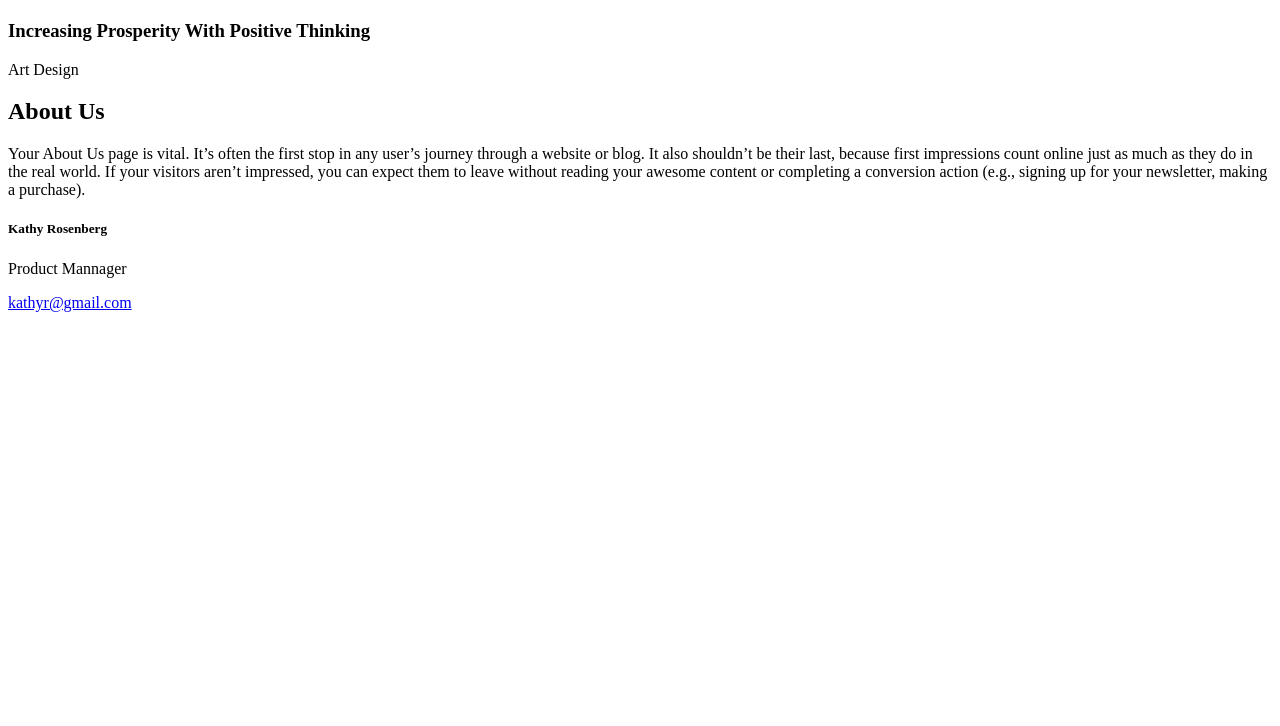
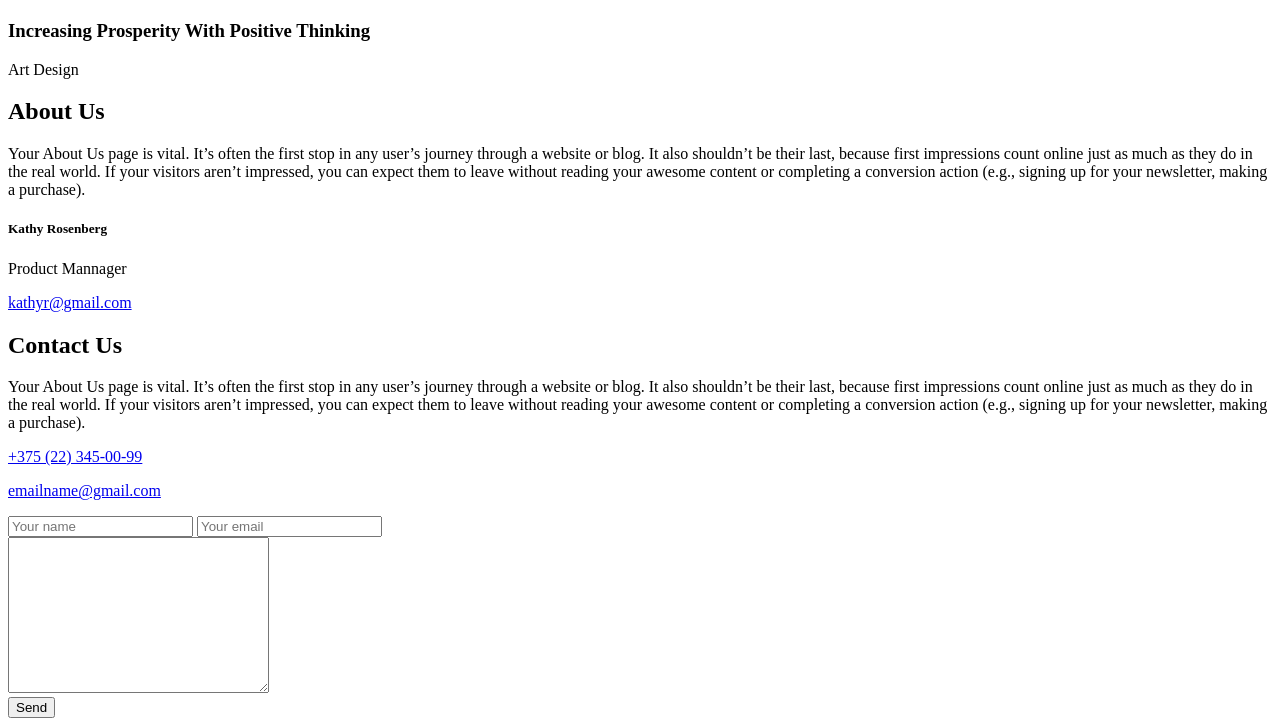
Before and after one commit to Atm0s/Friday-Live-Coding, a plain HTML site: page index.html in a window 1280 px wide. Shown: the part 757-1483 px from the top of the page. Before the commit the page ends 1077 px from the top, so only its background shows below. Drawn offline with Linux system fonts and the light colour scheme.

Commit message:
feat: add contact-us section

```diff
--- a/index.html
+++ b/index.html
@@ -98,8 +98,34 @@
 					</div>
 				</div>
 	</section>
+
 	<section class="contact-us">
-
+		<div class="wrapper">
+			<h2>Contact Us</h2>
+			<div class="layout-2-class">
+				<div class="contact-us__content">
+					<p>Your About Us page is vital. It’s often the first stop in any user’s journey through a website or blog. It also shouldn’t be their last, because first impressions count online just as much as they do in the real world. If your visitors aren’t impressed, you can expect them to leave without reading your awesome content or completing a conversion action (e.g., signing up for your newsletter, making a purchase).</p>
+					<p>
+							<span class="ico ico_phone"></span> <a href="tel:+375223450099">+375 (22) 345-00-99</a>
+					</p>
+					<p>
+							<span class="ico ico_letter"></span> <a href="mailto:emailname@gmail.com">emailname@gmail.com</a>
+					</p>
+				</div>
+				<div class="contact-us__form">
+					<form action method="POST">
+						<div class="layout-2-class">
+							<input type="text" name="name" placeholder="Your name">
+							<input type="email" name="email" placeholder="Your email">
+						</div>
+						<textarea name="question" cols="30" rows="10"></textarea>
+						<div class="contact-us__button">
+							<button type="submit" class="button button_colored">Send</button>
+						</div>
+					</form>
+				</div>
+			</div>
+		</div>
 	</section>
 </body>
 
```
